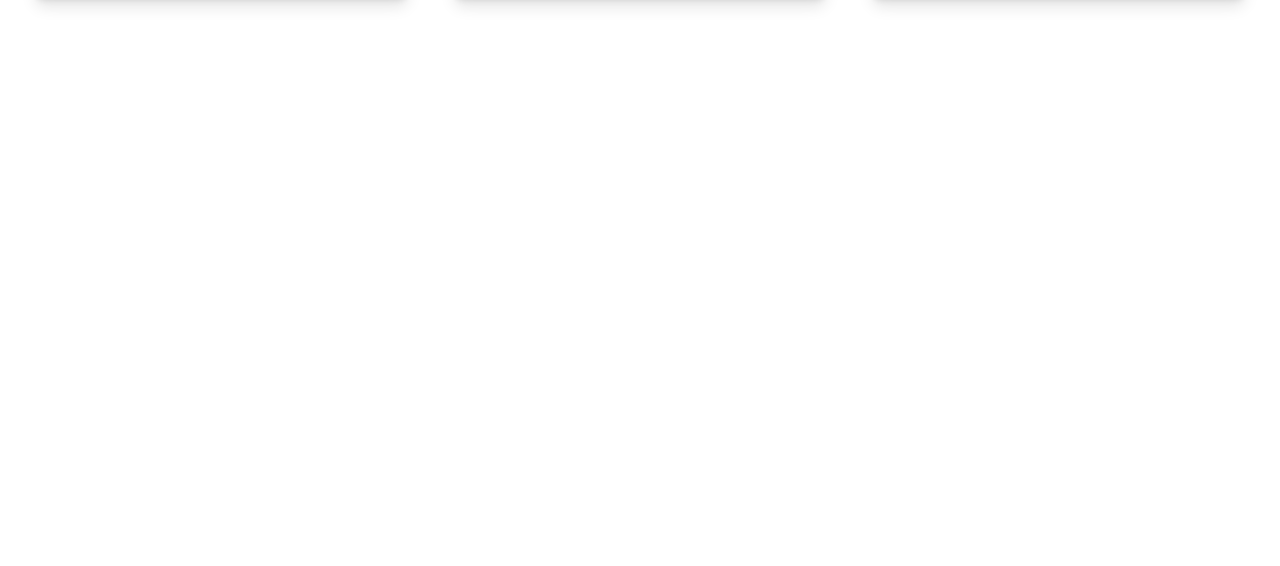
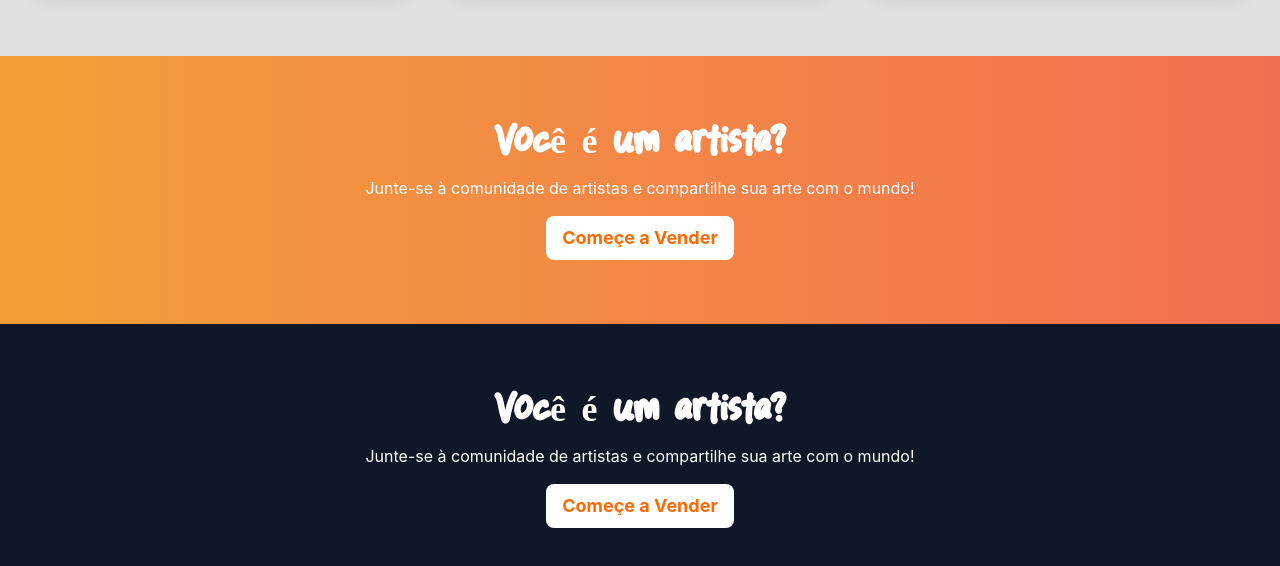
Before and after one commit to Gabriel-Castanhel/Pincelar, a Next.js app in the folder projeto/: page / in a window 1280 px wide. Shown: the part 1837-2403 px from the top of the page. Before the commit the page ends 1901 px from the top, so only its background shows below. Built offline with nearby package versions, Linux system fonts and the light colour scheme.

Commit message:
style, Colocando mais estilização no meu site e deixando tudo mais padronizado

```diff
--- a/projeto/src/app/contato/page.tsx
+++ b/projeto/src/app/contato/page.tsx
@@ -6,19 +6,17 @@ export default function Contato() {
     <div className="min-h-screen bg-gray-50 py-12 px-4 sm:px-6 lg:px-8">
       <div className="max-w-7xl mx-auto">
 
-        {/* Cabeçalho da Página */}
         <div className="text-center mb-16">
           <h1 className="text-4xl font-bold font-banner text-gray-900 sm:text-5xl">
             Entre em <span className="text-[#F26E10]">Contato</span>
           </h1>
-          <p className="mt-4 text-xl text-gray-600 font-light">
+          <p className="mt-4 text-xl text-gray-600 font-medium">
             Tem alguma dúvida sobre uma obra ou quer expor sua arte? Adoraríamos ouvir você.
           </p>
         </div>
 
         <div className="grid grid-cols-1 lg:grid-cols-2 gap-12 bg-white rounded-3xl shadow-xl overflow-hidden">
 
-          {/* Coluna 1: Informações de Contato */}
           <div className="bg-gradient-to-br from-[#F26E10] to-[#550F8F] p-10 text-white flex flex-col justify-between">
             <div>
               <h2 className="text-3xl font-bold mb-8">Informações de Contato</h2>
@@ -38,17 +36,15 @@ export default function Contato() {
               </div>
             </div>
 
-            {/* Redes Sociais */}
             <div className="mt-12">
               <p className="text-sm uppercase tracking-widest opacity-70 mb-4">Siga-nos</p>
               <div className="flex gap-6">
-                <a href="#" className="hover:scale-125 transition-transform"><FaInstagram size={28} /></a>
+                <a href="https://www.instagram.com/pncelar/" target='blank_' className="hover:scale-125 transition-transform"><FaInstagram size={28} /></a>
 
               </div>
             </div>
           </div>
 
-          {/* Coluna 2: Formulário */}
           <div className="p-10">
             <form className="grid grid-cols-1 gap-y-6">
               <div className="grid grid-cols-1 md:grid-cols-2 gap-6">
@@ -87,7 +83,9 @@ export default function Contato() {
                 <textarea
                   id="mensagem"
                   rows={4}
-                  className="mt-1 block w-full border-gray-300 rounded-lg shadow-sm focus:ring-[#F26E10] focus:border-[#F26E10] border p-3"
+                  cols={30}
+                  min-height={120}
+                  className="mt-1 block w-full min-h-50 max-h-150 border-gray-300 rounded-lg shadow-sm focus:ring-[#F26E10] focus:border-[#F26E10] border p-3"
                   placeholder="Como podemos ajudar?"
                 ></textarea>
               </div>
--- a/projeto/src/app/layout.tsx
+++ b/projeto/src/app/layout.tsx
@@ -8,8 +8,7 @@ export default function RootLayout({
 }>) {
   return (
     <html lang="pt-br" className='h-full w-full'>
-      <body className="bg-white min-h-screen min-w-screen scrollbar-custom">
-
+      <body className="bg-white min-h-screen min-w-screen scrollbar-custom ">
         {children}
       </body>
     </html>
--- a/projeto/src/app/page.tsx
+++ b/projeto/src/app/page.tsx
@@ -1,6 +1,9 @@
 import Header from "@/components/Header";
 import Hero_banner from "@/components/Hero_banner";
 import Cards from "@/components/Cards";
+import Footer from "@/components/Footer";
+
+import Link from "next/link";
 
 // Icones
 import { FaPalette } from "react-icons/fa";
@@ -9,60 +12,71 @@ import { FaHandsHelping } from "react-icons/fa";
 
 export default function Home() {
   return (
-    <div className="text-black min-h-screen">
+    <div className="text-black min-h-screen bg-background">
       <Header />
       <Hero_banner />
 
-      {/* Seção "Por que escolher": py-16 dá o respiro sem travar a altura */}
       <section className="py-16 px-4 flex flex-col items-center justify-center bg-gray-50">
         <div className="max-w-6xl w-full flex flex-col items-center">
           <h1 className="text-3xl md:text-4xl font-bold text-center text-gradient-primary font-banner mb-12">
             Mas por que escolher o Pincelar?
           </h1>
 
-          {/* Grid Responsivo: 1 coluna no mobile, 3 colunas no desktop (lg) */}
           <div className="grid grid-cols-1 md:grid-cols-3 gap-8 w-full">
-
             {/* Item 1 */}
             <div className="flex flex-col gap-4 text-center items-center p-4">
               <FaPalette className="text-orange-500 text-5xl hover:scale-110 transition-transform" />
               <h2 className="text-2xl font-bold">Variedade de Produtos</h2>
               <p className="text-gray-600">
-                Cada peça é criada por artistas da comunidade com paixão e dedicação.
+                Cada peça é criada por artistas da comunidade com paixão e
+                dedicação.
               </p>
             </div>
 
-            {/* Item 2 */}
             <div className="flex flex-col gap-4 text-center items-center p-4">
               <GiReceiveMoney className="text-orange-500 text-5xl hover:scale-110 transition-transform" />
               <h2 className="text-2xl font-bold">Qualidade Garantida</h2>
               <p className="text-gray-600">
-                Suporte direto aos artistas com preços transparentes e sem intermediários.
+                Suporte direto aos artistas com preços transparentes e sem
+                intermediários.
               </p>
             </div>
 
-            {/* Item 3 */}
             <div className="flex flex-col gap-4 text-center items-center p-4">
               <FaHandsHelping className="text-orange-500 text-5xl hover:scale-110 transition-transform" />
-              <h2 className="text-2xl font-bold uppercase md:normal-case">Segurança</h2>
+              <h2 className="text-2xl font-bold uppercase md:normal-case">
+                Segurança
+              </h2>
               <p className="text-gray-600">
                 Nossa equipe está sempre pronta para ajudar em qualquer etapa.
               </p>
             </div>
-
           </div>
         </div>
       </section>
 
-      {/* Seção Destaques */}
       <section className="py-16 px-4 flex flex-col items-center justify-center">
-        <h1 className="text-3xl md:text-4xl font-bold text-center mb-12 text-gradient-primary font-banner">
+        <h1 className="text-3xl md:text-4xl font-bold text-center pb-2 text-gradient-primary font-banner">
           Obras em destaque
         </h1>
         <div className="w-full max-w-7xl">
           <Cards />
         </div>
       </section>
+
+
+      <section className="py-16 px-4 flex flex-col items-center justify-center bg-gradient-to-r from-5 to-6">
+        <h1 className="text-3xl md:text-4xl font-bold text-center mb-4 text-white font-banner">
+          Você é um artista?
+        </h1>
+        <p className="text-white max-w-2xl text-center">
+          Junte-se à comunidade de artistas e compartilhe sua arte com o mundo!
+        </p>
+        <Link href="/cadastro" className="bg-white hover:bg-orange-500 text-orange-500 hover:text-white transition-colors mt-4 font-bold py-2 px-4 rounded-lg text-lg">
+          Começe a Vender
+        </Link>
+      </section>
+      <Footer />
     </div>
   );
 }
--- a/projeto/src/components/Cards/index.tsx
+++ b/projeto/src/components/Cards/index.tsx
@@ -10,7 +10,6 @@ interface Props {
   obra: Obra;
 }
 
-// 1. Componente Filho: Melhoramos o padding e o ajuste da imagem
 const CardFilho = ({ obra }: Props) => {
   return (
     <article className="flex flex-col overflow-hidden rounded-xl bg-white shadow-lg border border-gray-200 hover:shadow-2xl transition-shadow duration-300">
@@ -33,7 +32,6 @@ const CardFilho = ({ obra }: Props) => {
   );
 };
 
-// 2. Componente Pai: Aqui acontece a mágica da responsividade
 const CardPai = () => {
   const obras = [
     { id: 1, title: "Nascer do Sol", descricao: "Uma obra vibrante capturando a luz da manhã." },
@@ -42,7 +40,7 @@ const CardPai = () => {
   ];
 
   return (
-    <div className="grid grid-cols-1 sm:grid-cols-2 lg:grid-cols-3 gap-6 md:gap-10 w-full max-w-7xl mx-auto px-4">
+    <div className="grid grid-cols-1 sm:grid-cols-2 lg:grid-cols-3 pt-10 gap-6 md:gap-10 w-full max-w-7xl mx-auto px-4">
       {obras.map((obra) => (
         <CardFilho key={obra.id} obra={obra} />
       ))}
--- /dev/null
+++ b/projeto/src/components/Footer/index.tsx
@@ -0,0 +1,17 @@
+import Link from "next/link";
+
+export default function index() {
+  return (
+      <section className="py-16 px-4 flex flex-col items-center justify-center bg-gray-900">
+        <h1 className="text-3xl md:text-4xl font-bold text-center mb-4 text-white font-banner">
+          Você é um artista?
+        </h1>
+        <p className="text-white max-w-2xl text-center">
+          Junte-se à comunidade de artistas e compartilhe sua arte com o mundo!
+        </p>
+        <Link href="/cadastro" className="bg-white hover:bg-orange-500 text-orange-500 hover:text-white transition-colors mt-4 font-bold py-2 px-4 rounded-lg text-lg">
+          Começe a Vender
+        </Link>
+      </section>
+  )
+}
--- a/projeto/src/components/header/index.tsx
+++ b/projeto/src/components/header/index.tsx
@@ -4,7 +4,7 @@ export default function Header() {
   return (
     <header className="bg-white w-full border-b border-gray-100 sticky top-0 z-50">
       <div className="max-w-7xl mx-auto px-4 sm:px-6 lg:px-8">
-        <div className="flex justify-between items-center h-20">
+        <div className="flex justify-between items-center h-18">
           <Link href="/" className="flex gap-3 items-center flex-shrink-0">
             <img
               src="./logo-cheia.png"
```
